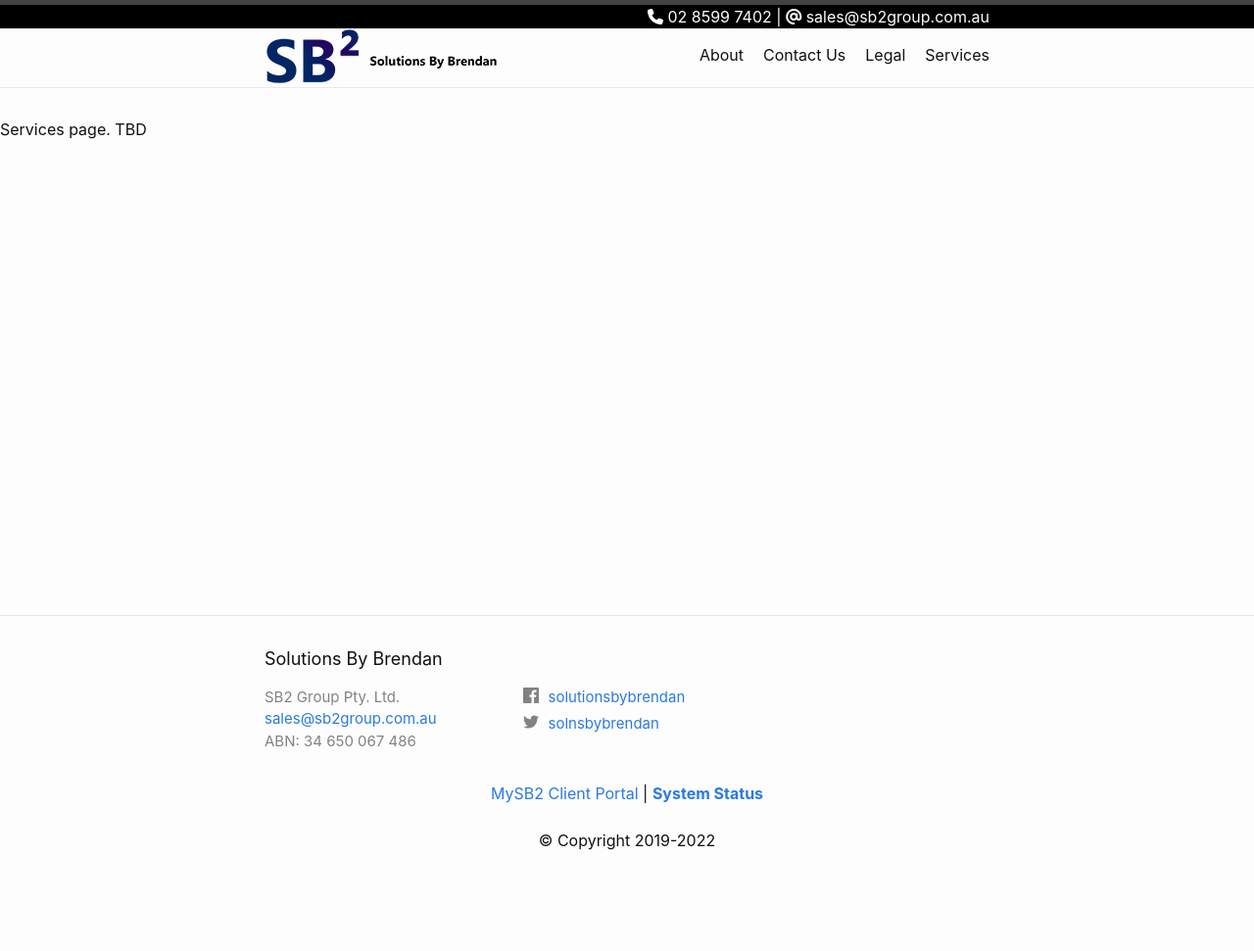
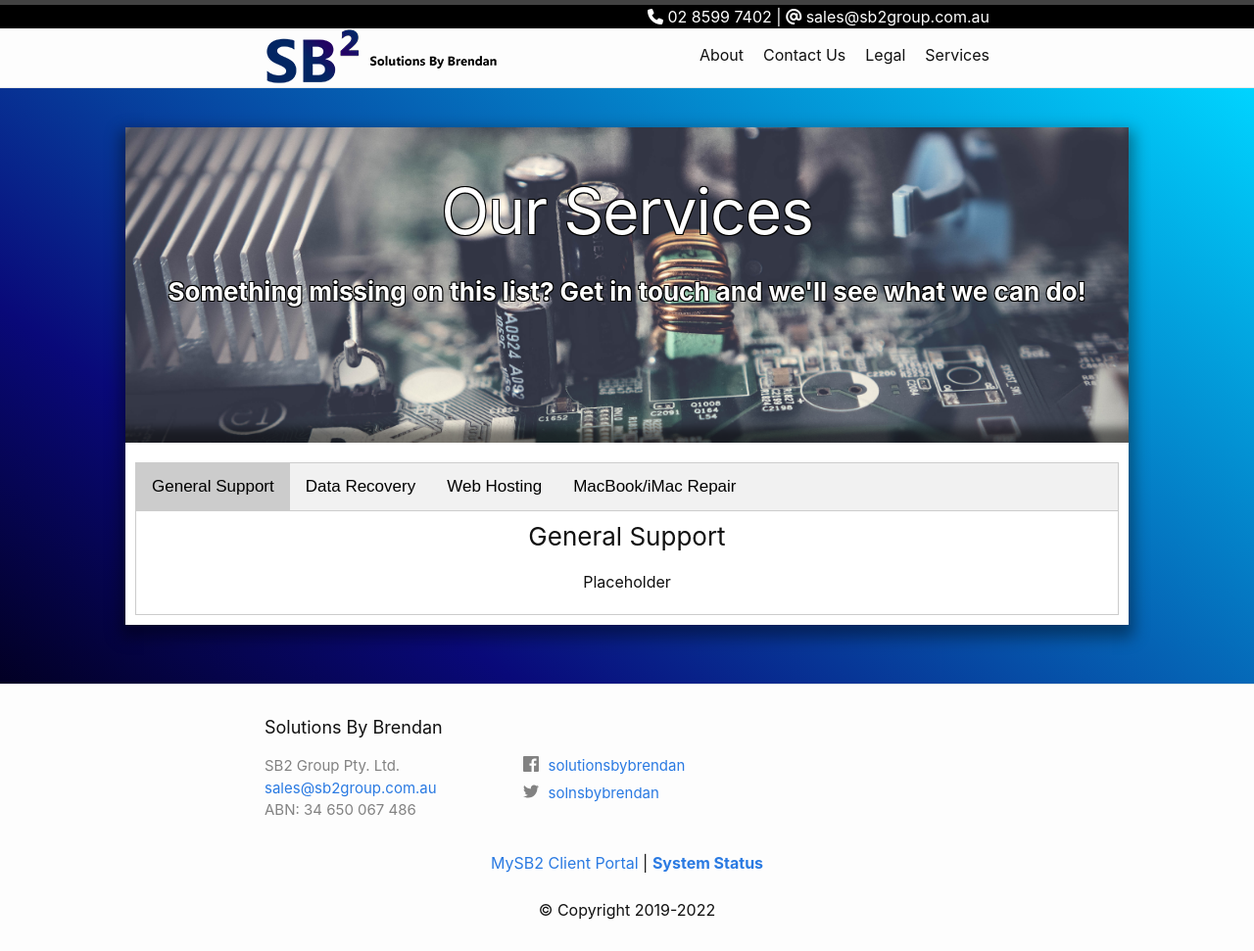
Before and after one commit to iKill101/sb2-grp, a Jekyll site: the page built from services.markdown, in a window 1280 px wide. Shown: the whole page at 98% size. Built offline with Jekyll 4.4.1, drawn with Linux system fonts in a browser that asks for light colours; nearby versions of some CDN libraries; before the commit the page ends 900 px from its top, so only the background shows below that; part of the change alters nothing that is shown.

Commit message:
fleshing out services

```diff
--- a/services.markdown
+++ b/services.markdown
@@ -3,5 +3,163 @@ layout: page
 title: Services
 permalink: /services/
 ---
+<style type="text/css" media="screen">
+  .title-container {
+    margin: 10px auto;
+    #max-width: 600px;
+    text-align: center;
+    color: white;
+    text-shadow: -1px -1px 0 #000, 1px -1px 0 #000, -1px 1px 0 #000, 1px 1px 0 #000;
+    background-color: white;
+    background-image: url("/images/circuit-board-3.jpg");
+    background-position: center; /* Center the image */
+    background-repeat: no-repeat; /* Do not repeat the image */
+    background-size: cover; /* Resize the background image to cover the entire container */
+    #padding-bottom: 2px;
+    #padding-top: 1px;
+  }
+  .header-img-shadow {
+    box-shadow: inset 0px -20px 10px -5px rgba(0,0,0,0.5);
+  }
+  h1 {
+    margin: 30px 0;
+    font-size: 4em;
+    line-height: 1;
+    letter-spacing: -1px;
+  }
+  .page-content {
+       background: rgb(2,0,36);
+       background: linear-gradient(36deg, rgba(2,0,36,1) 0%, rgba(9,9,121,1) 25%, rgba(0,212,255,1) 100%);
+  }
+  .wrapper {
+      background-color: white;
+      max-width: 80%;
+      margin-right: auto;
+      margin-left: auto;
+      box-shadow: 0px 8px 15px 5px rgba(0,0,0,0.4);
+  }
+  .main-content {
+    text-align: center;
+    padding: 10px;
+  }
+  .column {
+  float: left;
+  width: 33%;
+  padding-top: 10px;
+}
+.row:after {
+  content: "";
+  display: table;
+  clear: both;
+}
+@media screen and (max-width: 600px) {
+  .column {
+    width: 100%;
+  }
+}
 
-Services page. TBD
+/* Style the tab */
+.tab {
+  overflow: hidden;
+  border: 1px solid #ccc;
+  background-color: #f1f1f1;
+}
+
+/* Style the buttons inside the tab */
+.tab button {
+  background-color: inherit;
+  float: left;
+  border: none;
+  outline: none;
+  cursor: pointer;
+  padding: 14px 16px;
+  transition: 0.3s;
+  font-size: 17px;
+}
+
+/* Change background color of buttons on hover */
+.tab button:hover {
+  background-color: #ddd;
+}
+
+/* Create an active/current tablink class */
+.tab button.active {
+  background-color: #ccc;
+}
+
+/* Style the tab content */
+.tabcontent {
+  display: none;
+  padding: 6px 12px;
+  border: 1px solid #ccc;
+  border-top: none;
+
+</style>
+
+<div class="background-img"></div>
+<div class="title-container">
+  <br>
+  <h1>Our Services</h1>
+
+  <h3><strong>Something missing on this list? Get in touch and we'll see what we can do!</strong></h3>
+  <br>
+  <br>
+  <br>
+  <br>
+<div class="header-img-shadow"><br></div>
+</div>
+
+<div class="main-content">
+<div class="tab">
+  <button class="tablinks" onclick="openTab(event, 'General Support')" id="defaultOpen">General Support</button>
+  <button class="tablinks" onclick="openTab(event, 'Data Recovery')">Data Recovery</button>
+  <button class="tablinks" onclick="openTab(event, 'Web Hosting')">Web Hosting</button>
+  <button class="tablinks" onclick="openTab(event, 'MacBook Repair')">MacBook/iMac Repair</button>
+</div>
+
+<div id="General Support" class="tabcontent">
+  <h3>General Support</h3>
+  <p>Placeholder</p>
+</div>
+
+<div id="Data Recovery" class="tabcontent">
+  <h3>Data Recovery</h3>
+  <p>Placeholder</p>
+</div>
+
+<div id="Web Hosting" class="tabcontent">
+  <h3>Web Hosting</h3>
+  <p>Placeholder</p>
+</div>
+
+<div id="MacBook Repair" class="tabcontent">
+  <h3>MacBook / iMac Repair</h3>
+  <p>Placeholder</p>
+</div>
+
+  <script>
+    document.getElementById("defaultOpen").click();
+
+    function openTab(evt, tabName) {
+    // Declare all variables
+    var i, tabcontent, tablinks;
+
+    // Get all elements with class="tabcontent" and hide them
+    tabcontent = document.getElementsByClassName("tabcontent");
+    for (i = 0; i < tabcontent.length; i++) {
+        tabcontent[i].style.display = "none";
+    }
+
+    // Get all elements with class="tablinks" and remove the class "active"
+    tablinks = document.getElementsByClassName("tablinks");
+    for (i = 0; i < tablinks.length; i++) {
+        tablinks[i].className = tablinks[i].className.replace(" active", "");
+    }
+
+    // Show the current tab, and add an "active" class to the button that opened the tab
+    document.getElementById(tabName).style.display = "block";
+    evt.currentTarget.className += " active";
+    }
+
+
+</script>
```
Also changed, not shown: images/circuit-board-2.jpg (added), images/circuit-board-3.jpg (added), 8 other files.
